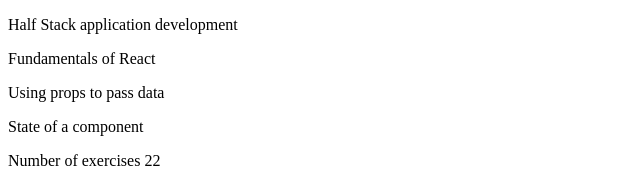
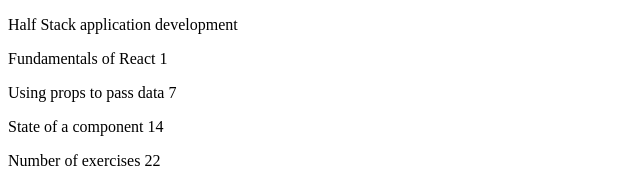
Before and after one commit to LeoBC24/React_part1, a React (Vite) app: page / in a window 1280 px wide. Shown: the top 186 px of the page, without its empty margins (0-640 px from the left). Built offline with nearby package versions, Linux system fonts and the light colour scheme.

Commit message:
part 1.2 tehty

```diff
--- a/src/App.jsx
+++ b/src/App.jsx
@@ -16,9 +16,9 @@
 const Content = ({part1, part2, part3}) => {
   return (
     <section>
-      <Part name={part1.name} exercises={part1.exercises1}/>
-      <Part name={part2.name} exercises={part2.exercises2}/>
-      <Part name={part3.name} exercises={part3.exercises3}/>
+      <Part name={part1.name} exercises={part1.exercises}/>
+      <Part name={part2.name} exercises={part2.exercises}/>
+      <Part name={part3.name} exercises={part3.exercises}/>
     </section>
   )
 }
@@ -32,9 +32,9 @@
 
 const App = () => {
   const course = "Half Stack application development"
-  const part1 = {name: "Fundamentals of React", exercises:1};
-  const part2 = {name: "Using props to pass data", exercises:7};
-  const part3 = {name: "State of a component", exercises:14};
+  const part1 = {name: "Fundamentals of React ", exercises: 1};
+  const part2 = {name: "Using props to pass data ", exercises: 7};
+  const part3 = {name: "State of a component ", exercises: 14};
 
   return (
     <section>
```
